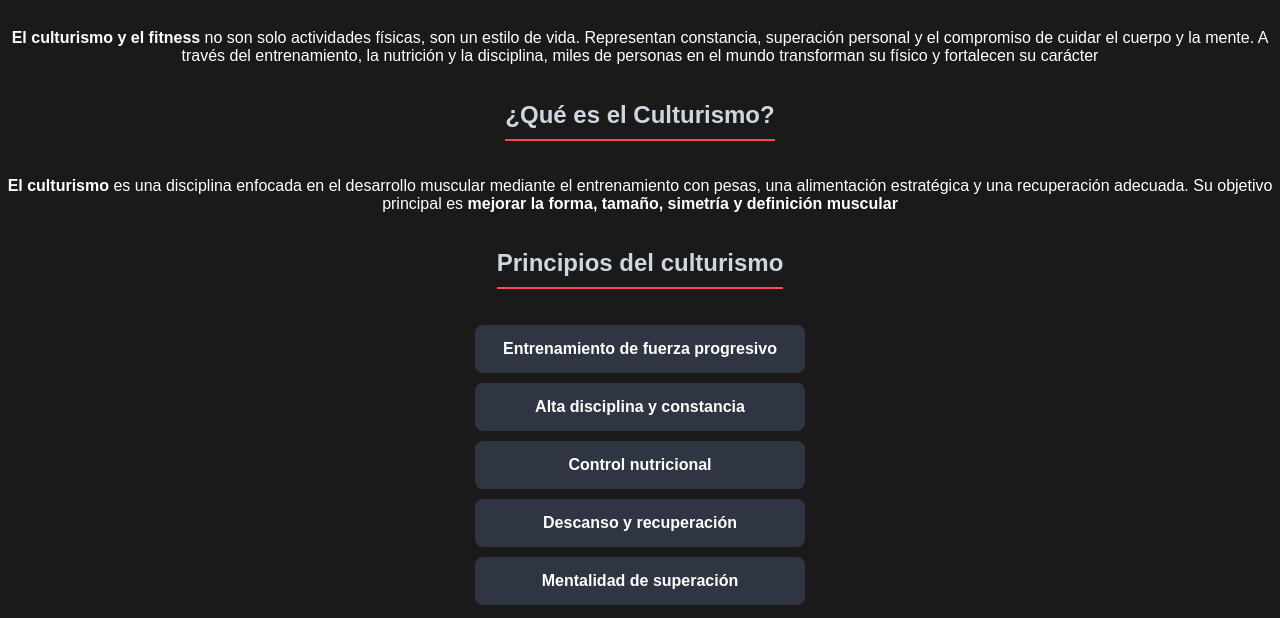
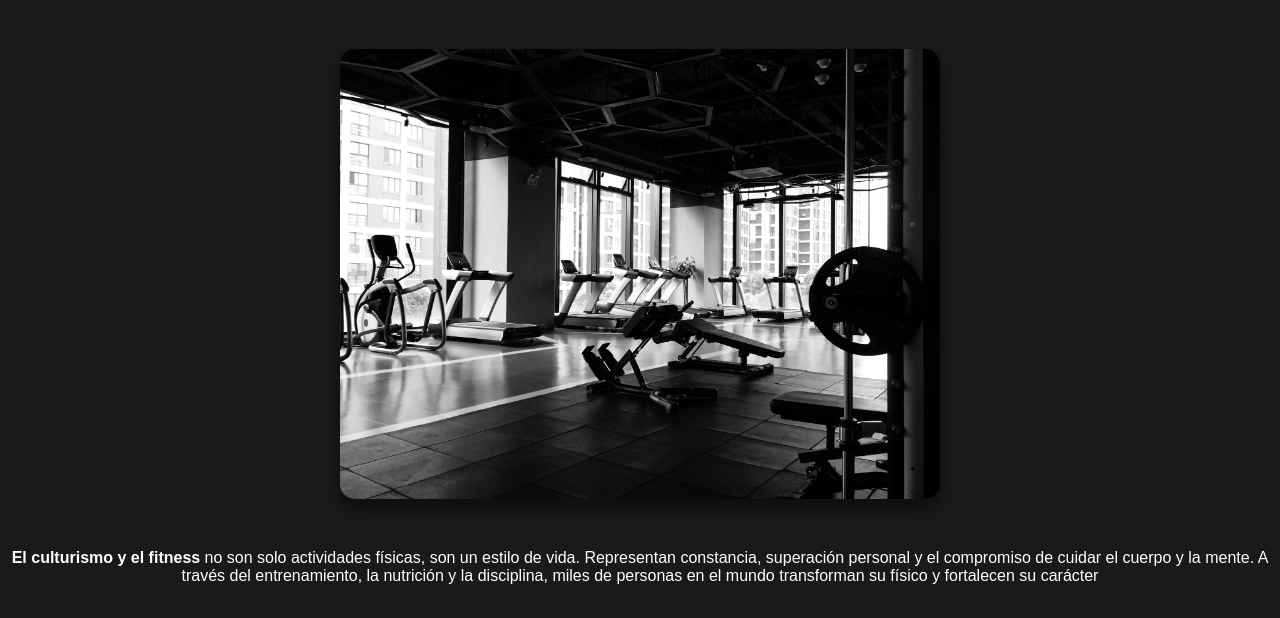
Before and after one commit to Johann-Rodriguez-Chepetla/learning-log-2026, a plain HTML site: page Semana-01/index.html in a window 1280 px wide. Shown: the part 163-781 px from the top of the page. Drawn offline with Linux system fonts and the light colour scheme.

Commit message:
mi primer imagen dentro de mi pagina

```diff
--- a/Semana-01/index.html
+++ b/Semana-01/index.html
@@ -8,6 +8,7 @@
 </head>
 <body>
     <h1> Culturismo & Fitness: Fuerza, Disciplina y Transformación</h1>
+    <img src="img/hero.jpg"alt="portada pagina web" class="hero-image">
     <p>  <strong>El culturismo y el fitness</strong> no son solo actividades físicas, son un estilo de vida. Representan constancia, superación personal y el compromiso de cuidar el cuerpo y la mente. A través del entrenamiento, la nutrición y la disciplina, miles de personas en el mundo transforman su físico y fortalecen su carácter</p>
     <h2>¿Qué es el Culturismo?</h2>
     <p> <strong>El culturismo</strong> es una disciplina enfocada en el desarrollo muscular mediante el entrenamiento con pesas, una alimentación estratégica y una recuperación adecuada. Su objetivo principal es <strong> mejorar la forma, tamaño, simetría y definición muscular</strong></p>
--- a/Semana-01/style.css
+++ b/Semana-01/style.css
@@ -57,3 +57,26 @@ button:hover {
     transform: scale(1.1); /* Crece un poquito */
     background-color: #ff6b81; /* Se pone más claro */
 }
+
+/* Efecto Hover para la lista */
+li:hover {
+    background-color: #ff4757; /* Se pone rojo */
+    color: white;
+    cursor: pointer;
+
+    /* JUGANDO CON EL BOX MODEL */
+    padding-left: 30px; /* Aumentamos el relleno izquierdo */
+    border-left: 10px solid white; /* Agregamos un borde grueso blanco */
+    transition: all 0.3s ease; /* Animación suave */
+}
+
+/* Estilos para la Imagen Principal */
+.hero-image {
+    width: 100%; /* Ocupa todo el ancho disponible */
+    max-width: 600px; /* Pero nunca crezcas más de 600px */
+    height: auto; /* Mantén la proporción (no te estires rara) */
+    border-radius: 15px; /* Bordes redondeados modernos */
+    margin-top: 20px;
+    margin-bottom: 30px;
+    box-shadow: 0 10px 20px rgba(0,0,0,0.5); /* Sombra elegante */
+}
```
Also changed, not shown: Semana-01/img/hero.jpg (added).
